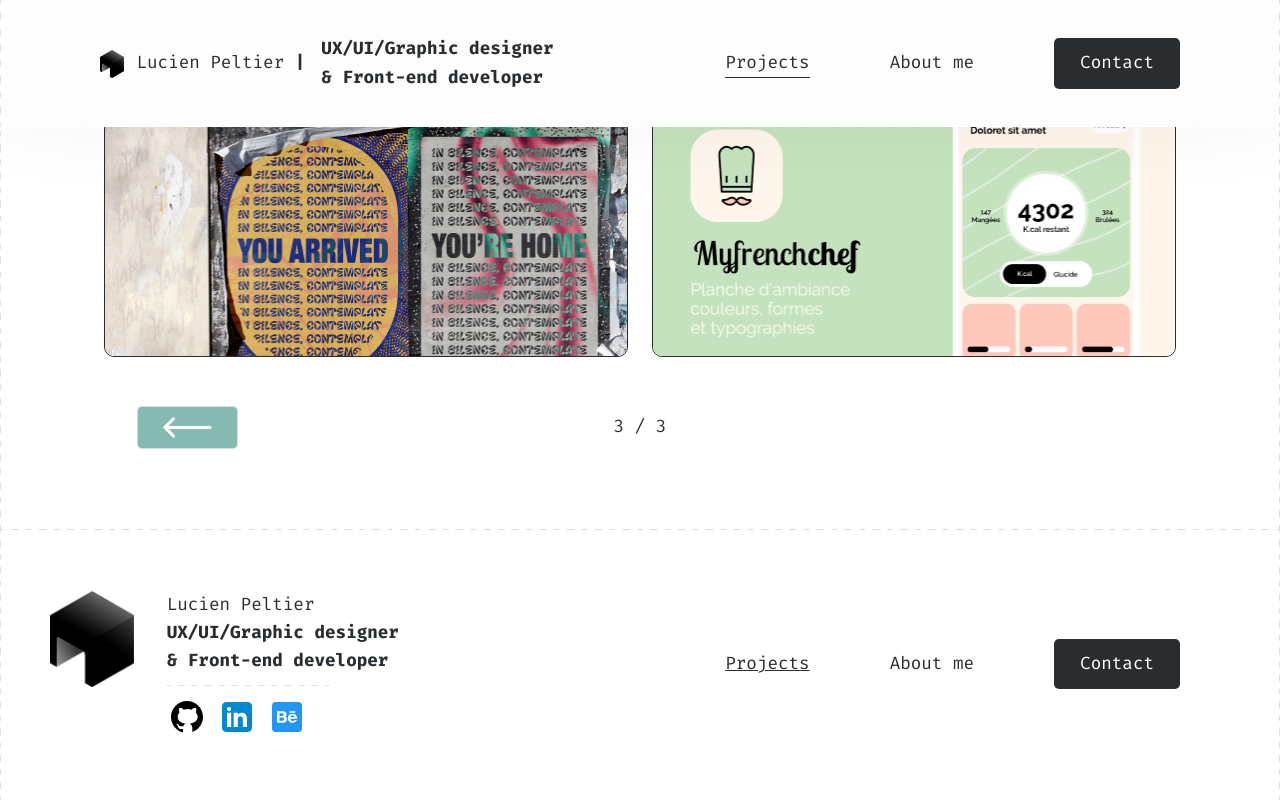
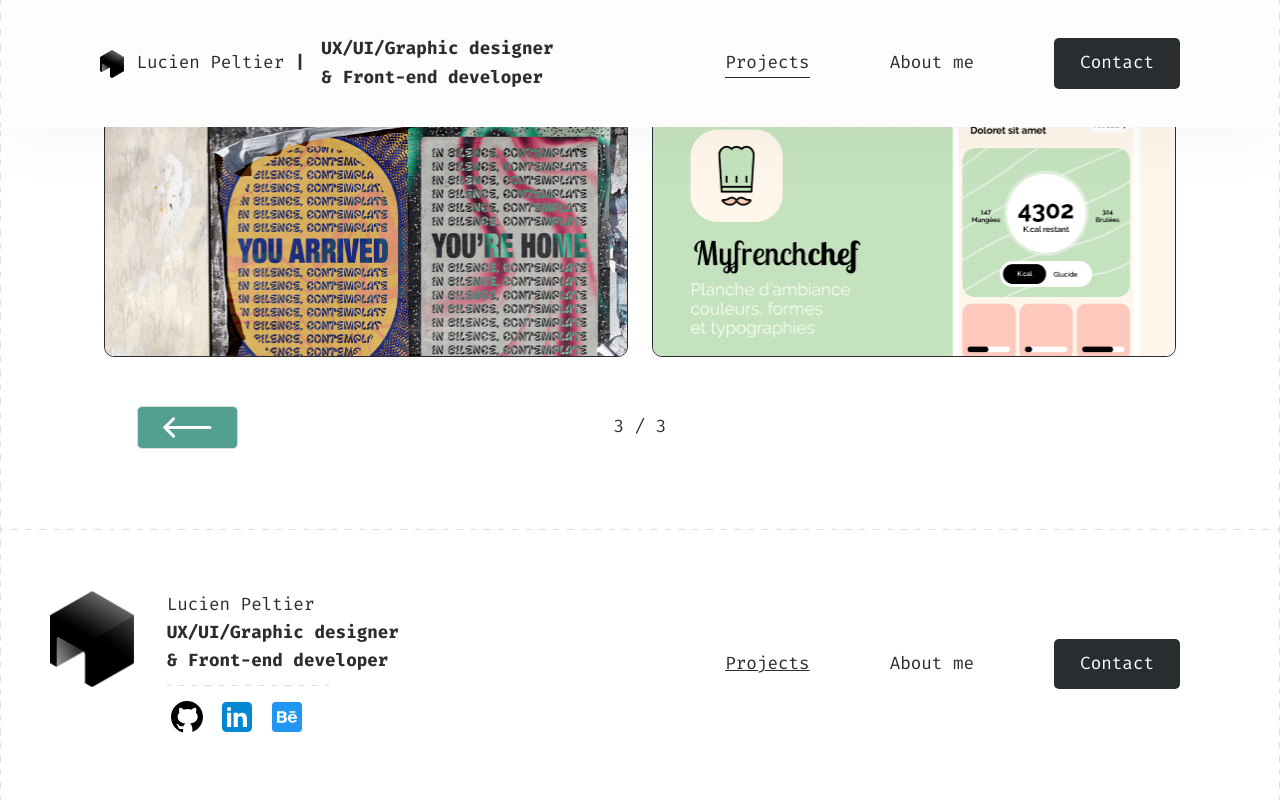
Before and after one commit to Gilles-Lucien/portfolio, a React (Create React App) app: page /projects in a window 1280 px wide. In both pictures the pointer is over the element 187 px from the left and 2619 px from the top of the page. Shown: the part 2192-2992 px from the top of the page. Built offline with nearby package versions, Linux system fonts and the light colour scheme.

Commit message:
refactor: Update Button styles to increase hover background opacity

```diff
--- a/src/components/Button/styles.css
+++ b/src/components/Button/styles.css
@@ -33,7 +33,7 @@
   color: #fff;
 }
 .paginationButton:hover {
-  background-color: rgba(11, 119, 100, 0.5);
+  background-color: rgba(11, 119, 100, 0.7);
 }
 
 .invisibleButton {
--- a/src/components/Button/styles.scss
+++ b/src/components/Button/styles.scss
@@ -37,7 +37,7 @@
   display: flex;
   color: c.$white;
   &:hover {
-    background-color: rgba(c.$green, 0.5);
+    background-color: rgba(c.$green, 0.7);
   }
 }
 
```
